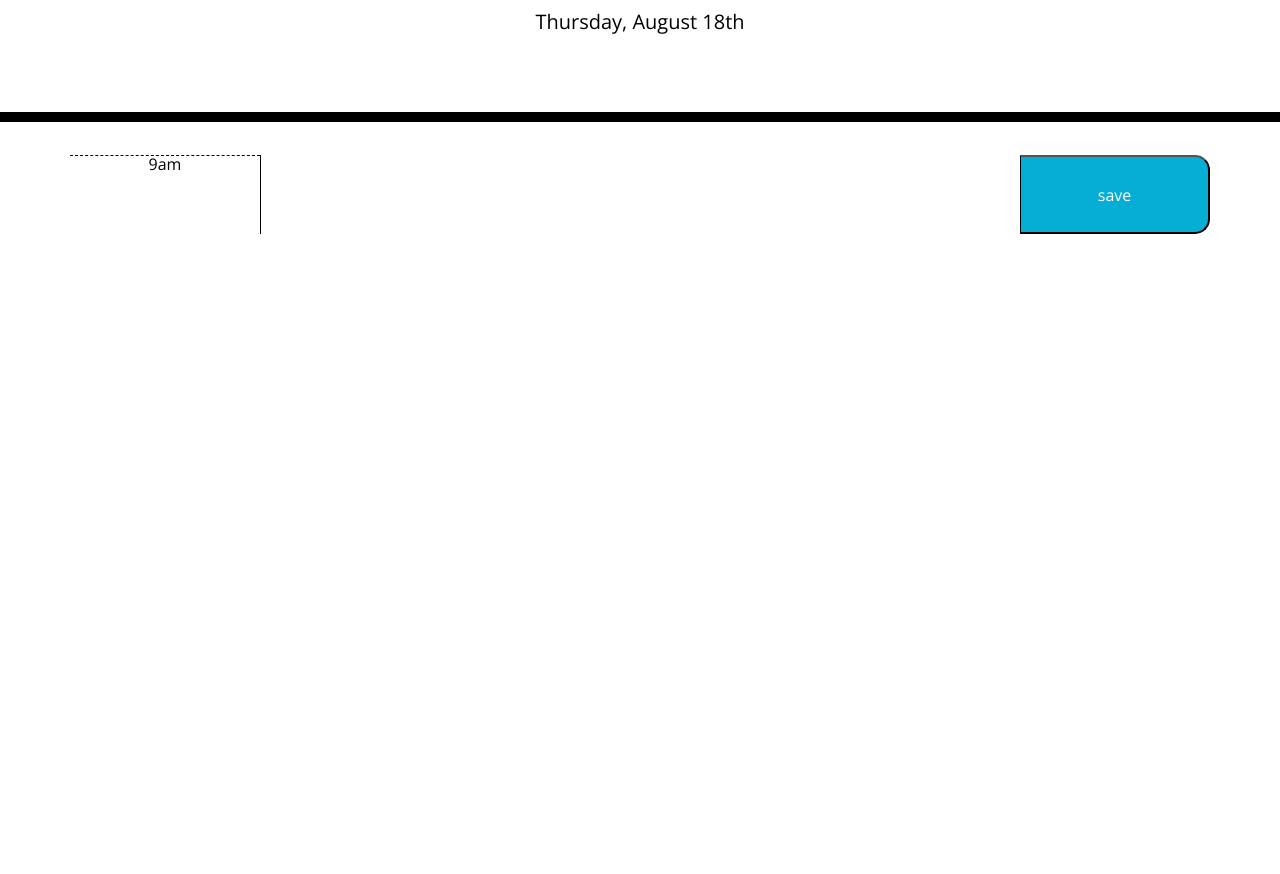
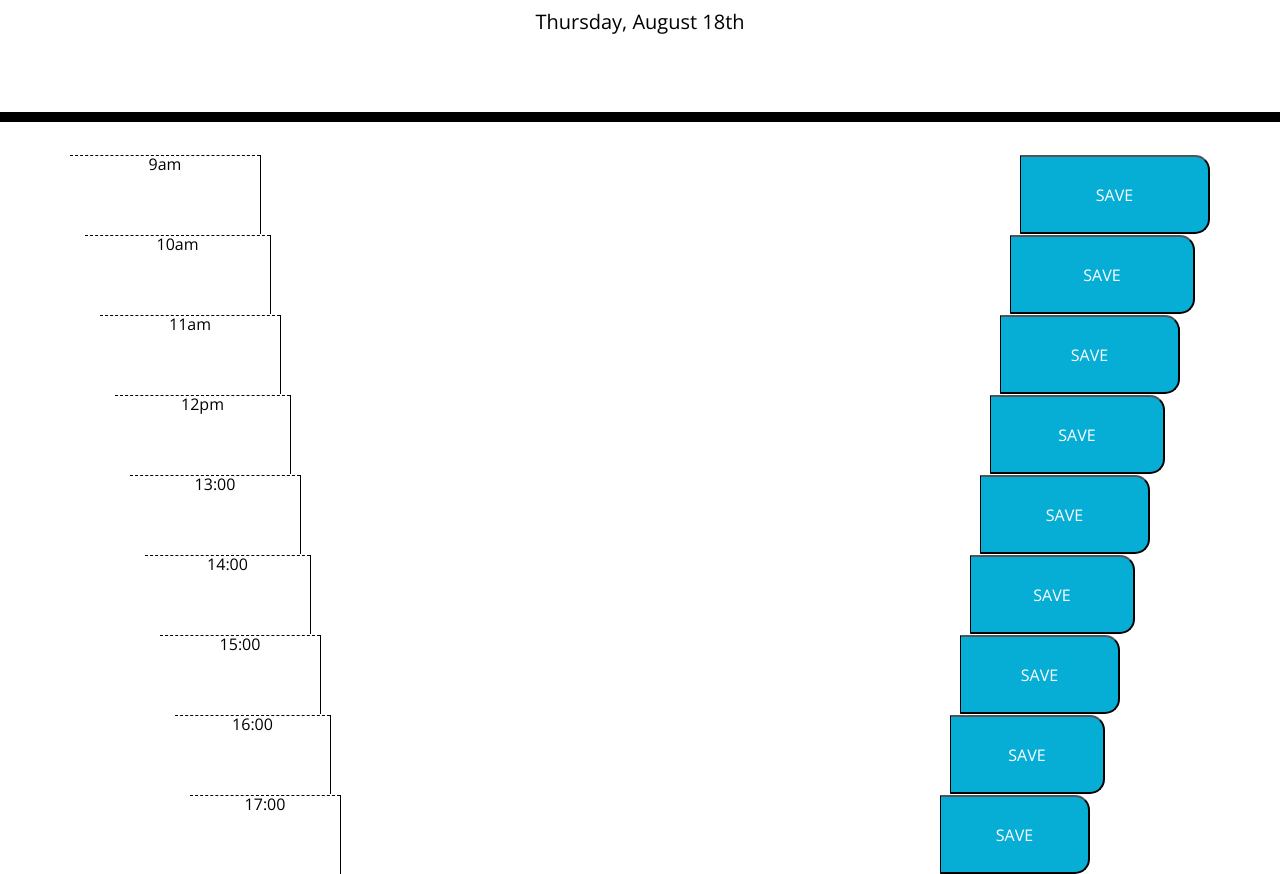
Before and after one commit to achillesthree/WorkDayScheduler, a plain HTML site: page index.html in a window 1280 px wide. Shown: the part 182-1056 px from the top of the page. Before the commit the page ends 800 px from the top, so only its background shows below. Drawn offline with nearby package versions, Linux system fonts and the light colour scheme.

Commit message:
Update index.html

```diff
--- a/index.html
+++ b/index.html
@@ -28,15 +28,63 @@
       <p class="lead">A simple calendar app for scheduling your work day</p>
       <p id="currentDay" class="lead"></p>
     </header>
+
     <div class="container">
       <div class="row time-block" id="9">
         <div class="col-2 hour">9am</div>
+        <textarea id="9a" class="col-8"></textarea>
+        <button class="col-2 saveBtn">SAVE</button>
+    </div>
+    <div class="container">
+      <div class="row time-block" id="10">
+        <div class="col-2 hour">10am</div>
         <textarea class="col-8 description"></textarea>
-        <button class="col-2 saveBtn">save</button>
+        <button class="col-2 saveBtn">SAVE</button>
       </div>
-      <!-- Timeblocks go here -->
-      <!--we need timeblocks for hours 9am-5pm-->
-    </div>
+    <div class="container">
+      <div class="row time-block" id="11">
+        <div class="col-2 hour">11am</div>
+        <textarea class="col-8 description"></textarea>
+        <button class="col-2 saveBtn">SAVE</button>
+      </div>
+          <div class="container">
+            <div class="row time-block" id="12">
+              <div class="col-2 hour">12pm</div>
+              <textarea class="col-8 description"></textarea>
+              <button class="col-2 saveBtn">SAVE</button>
+            </div>
+            <div class="container">
+              <div class="row time-block" id="13">
+                <div class="col-2 hour">13:00</div>
+                <textarea class="col-8 description"></textarea>
+                <button class="col-2 saveBtn">SAVE</button>
+              </div>
+              <div class="container">
+                <div class="row time-block" id="14">
+                  <div class="col-2 hour">14:00</div>
+                  <textarea class="col-8 description"></textarea>
+                  <button class="col-2 saveBtn">SAVE</button>
+                </div>
+                <div class="container">
+                  <div class="row time-block" id="15">
+                    <div class="col-2 hour">15:00</div>
+                    <textarea class="col-8 description"></textarea>
+                    <button class="col-2 saveBtn">SAVE</button>
+                  </div>
+                  <div class="container">
+                    <div class="row time-block" id="16">
+                      <div class="col-2 hour">16:00</div>
+                      <textarea class="col-8 description"></textarea>
+                      <button class="col-2 saveBtn">SAVE</button>
+                    </div>
+                    <div class="container">
+                      <div class="row time-block" id="17">
+                        <div class="col-2 hour">17:00</div>
+                        <textarea class="col-8 description"></textarea>
+                        <button class="col-2 saveBtn">SAVE</button>
+                      </div>
+
+
 
     <script src="https://cdnjs.cloudflare.com/ajax/libs/jquery/3.2.1/jquery.min.js"></script>
     <script src="https://cdnjs.cloudflare.com/ajax/libs/moment.js/2.24.0/moment.min.js"></script>
```
